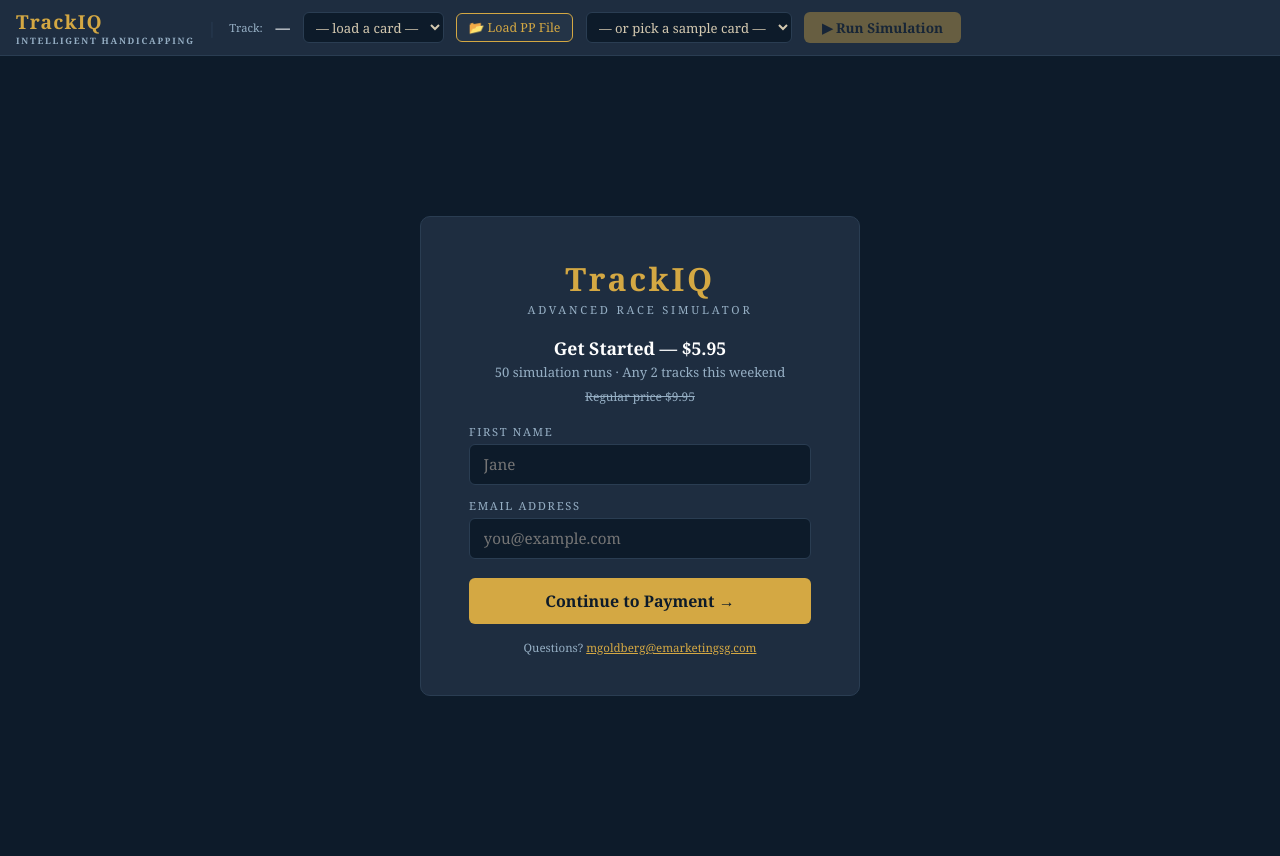
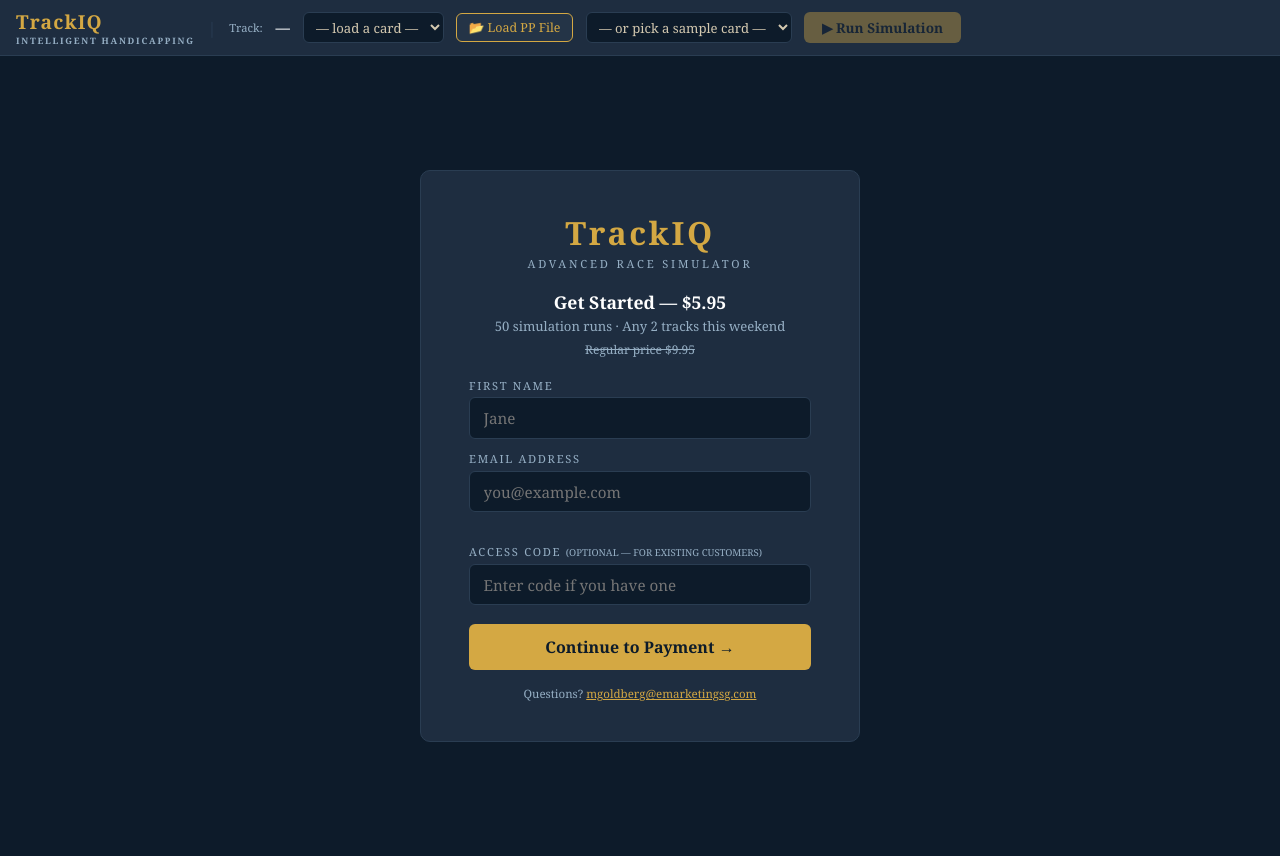
Before and after one commit to michaelgoldberg/brisai, a Flask app: page / in a window 1280 px wide. Run offline with Flask 3, Linux system fonts and the light colour scheme.

Commit message:
Add access code bypass to gate for existing customers

```diff
--- a/templates/index.html
+++ b/templates/index.html
@@ -119,7 +119,11 @@ table.rtable td{padding:0.38rem 0.6rem;vertical-align:middle;}
       <input id="g-email" type="email" placeholder="you@example.com" autocomplete="email"
         style="width:100%;background:var(--navy);border:1px solid var(--border);border-radius:6px;color:var(--text);font-size:0.95rem;padding:0.6rem 0.85rem;font-family:inherit;outline:none;margin-bottom:1.2rem;">
 
-      <button onclick="goToPayment()" id="gate-btn"
+        <label style="display:block;font-size:0.7rem;letter-spacing:0.15em;color:var(--muted);text-transform:uppercase;text-align:left;margin-bottom:0.3rem;margin-top:0.8rem;">Access Code <span style="color:var(--muted);font-size:0.6rem;letter-spacing:0;">(optional — for existing customers)</span></label>
+      <input id="g-code" type="password" placeholder="Enter code if you have one"
+        style="width:100%;background:var(--navy);border:1px solid var(--border);border-radius:6px;color:var(--text);font-size:0.95rem;padding:0.6rem 0.85rem;font-family:inherit;outline:none;margin-bottom:1.2rem;">
+
+    <button onclick="goToPayment()" id="gate-btn"
         style="width:100%;background:var(--gold);color:var(--navy);border:none;border-radius:6px;font-size:1rem;font-weight:bold;padding:0.75rem;cursor:pointer;font-family:Georgia,serif;">
         Continue to Payment →
       </button>
```
